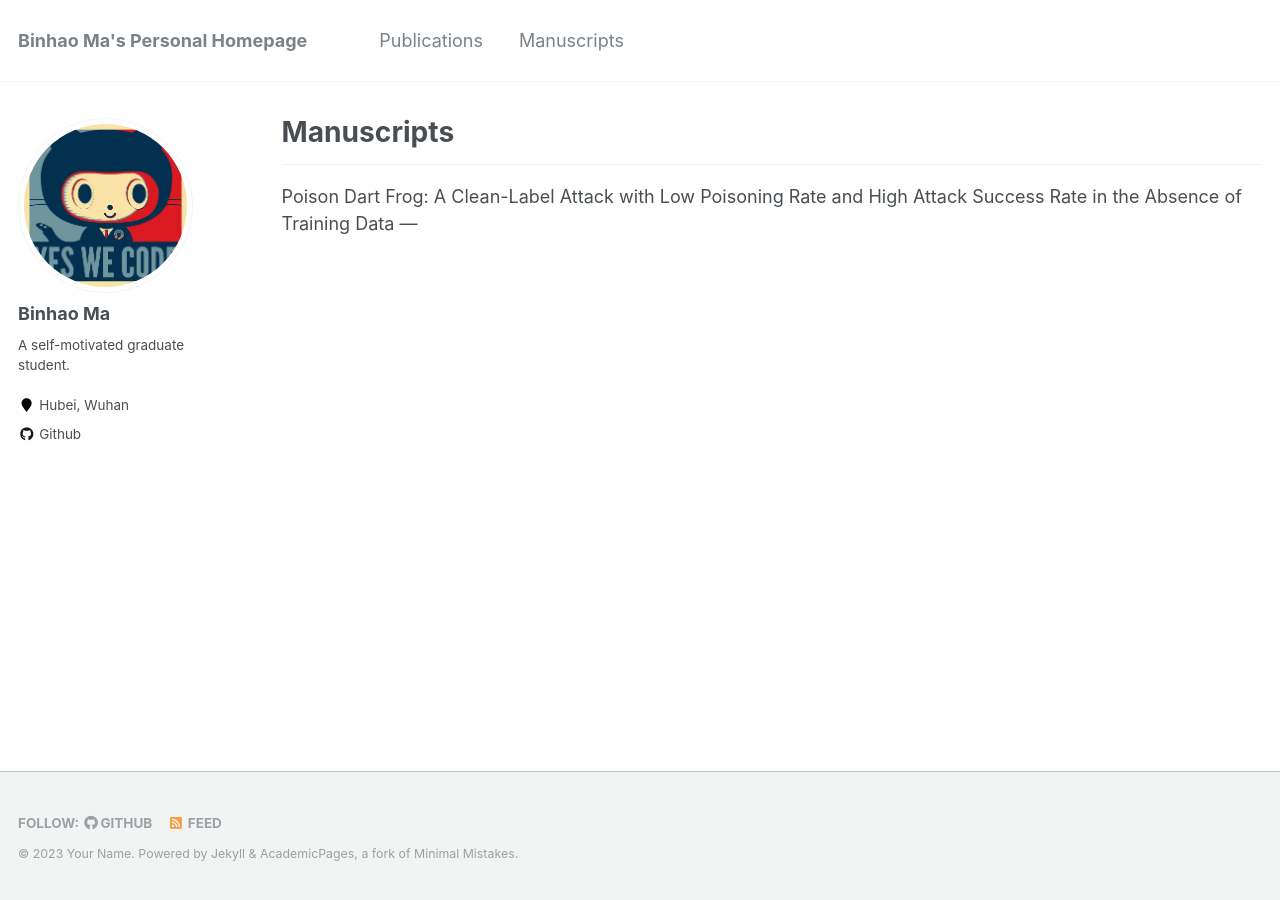
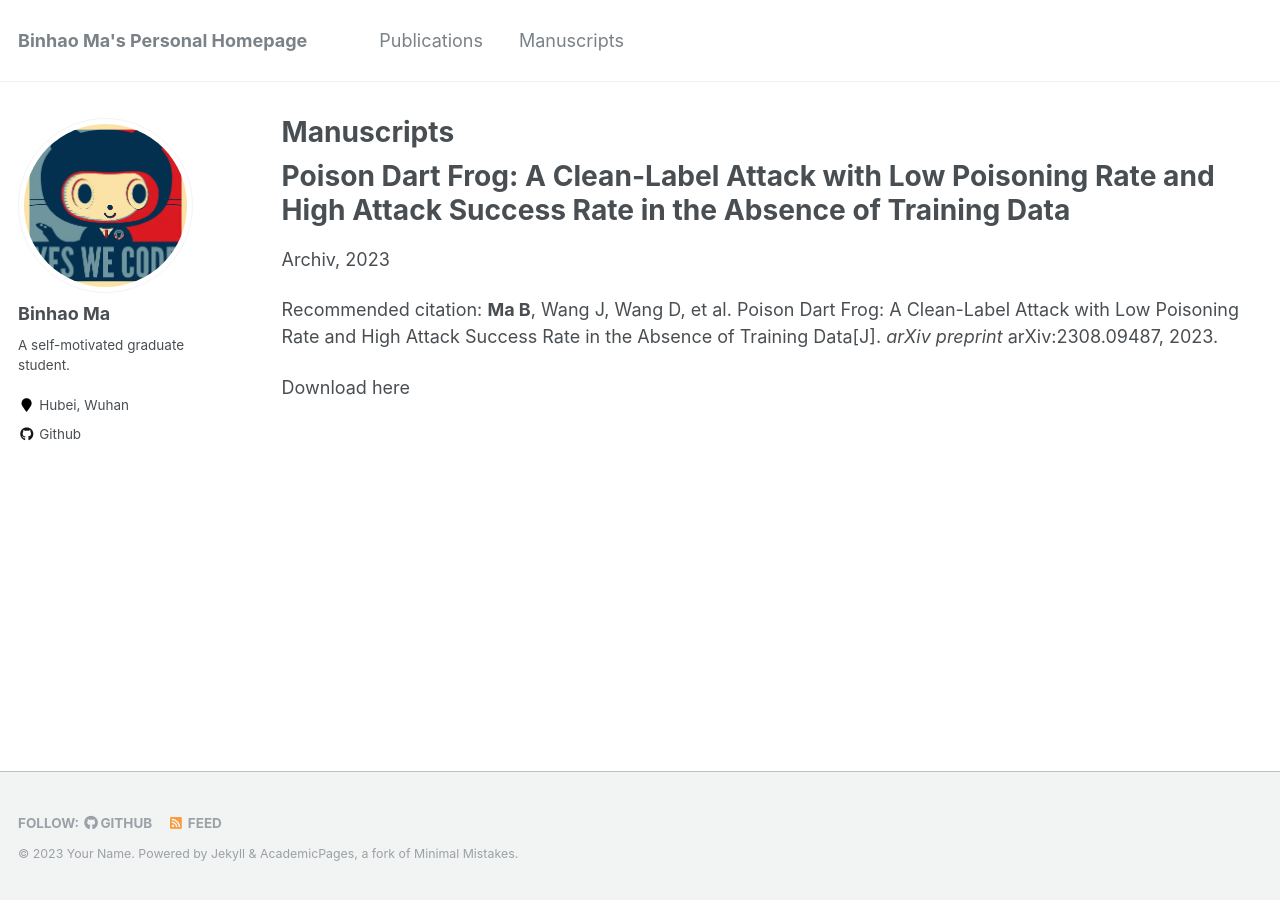
Before and after one commit to Magic-Ma-tech/Magic-Ma-tech.github.io, a Jekyll site: the page built from _pages/manuscripts.md, in a window 1280 px wide. Built offline with Jekyll 4.4.1, drawn with Linux system fonts in a browser that asks for light colours.

Commit message:
Update manuscripts.md

```diff
--- a/_pages/manuscripts.md
+++ b/_pages/manuscripts.md
@@ -5,16 +5,15 @@ permalink: /manuscripts/
 author_profile: true
 ---
 
----
-Poison Dart Frog: A Clean-Label Attack with Low Poisoning Rate and High Attack Success Rate in the Absence of Training Data
----
 
-{% if author.googlescholar %}
-  You can also find my articles on <u><a href="{{author.googlescholar}}">my Google Scholar profile</a>.</u>
-{% endif %}
+# Poison Dart Frog: A Clean-Label Attack with Low Poisoning Rate and High Attack Success Rate in the Absence of Training Data
+
+Archiv, 2023
+
+Recommended citation: **Ma B**, Wang J, Wang D, et al. Poison Dart Frog: A Clean-Label Attack with Low Poisoning Rate and High Attack Success Rate in the Absence of Training Data[J]. *arXiv preprint* arXiv:2308.09487, 2023.
+
+Download here
+
+
 
 {% include base_path %}
-
-{% for post in site.manuscripts reversed %}
-  {% include archive-single.html %}
-{% endfor %}
```
